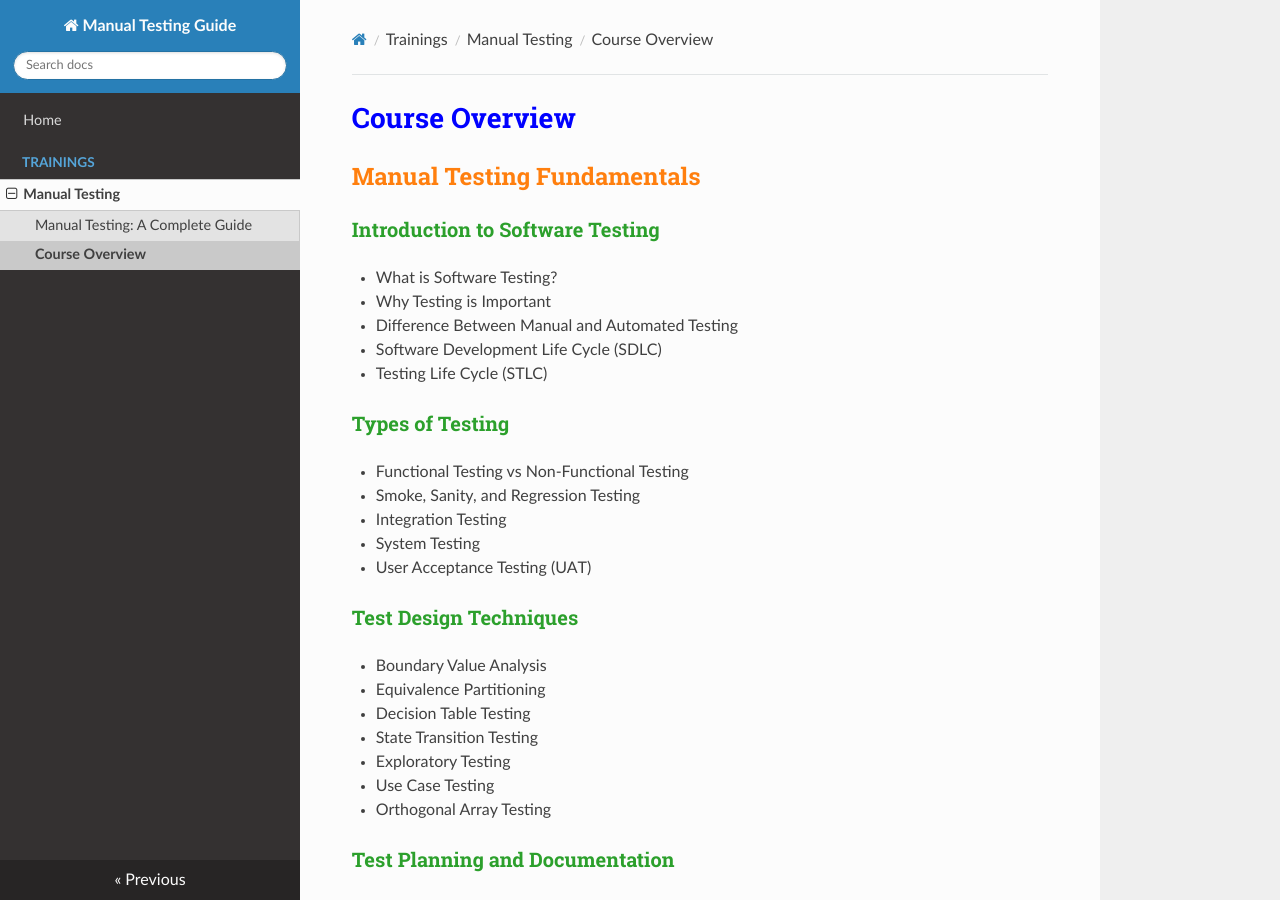
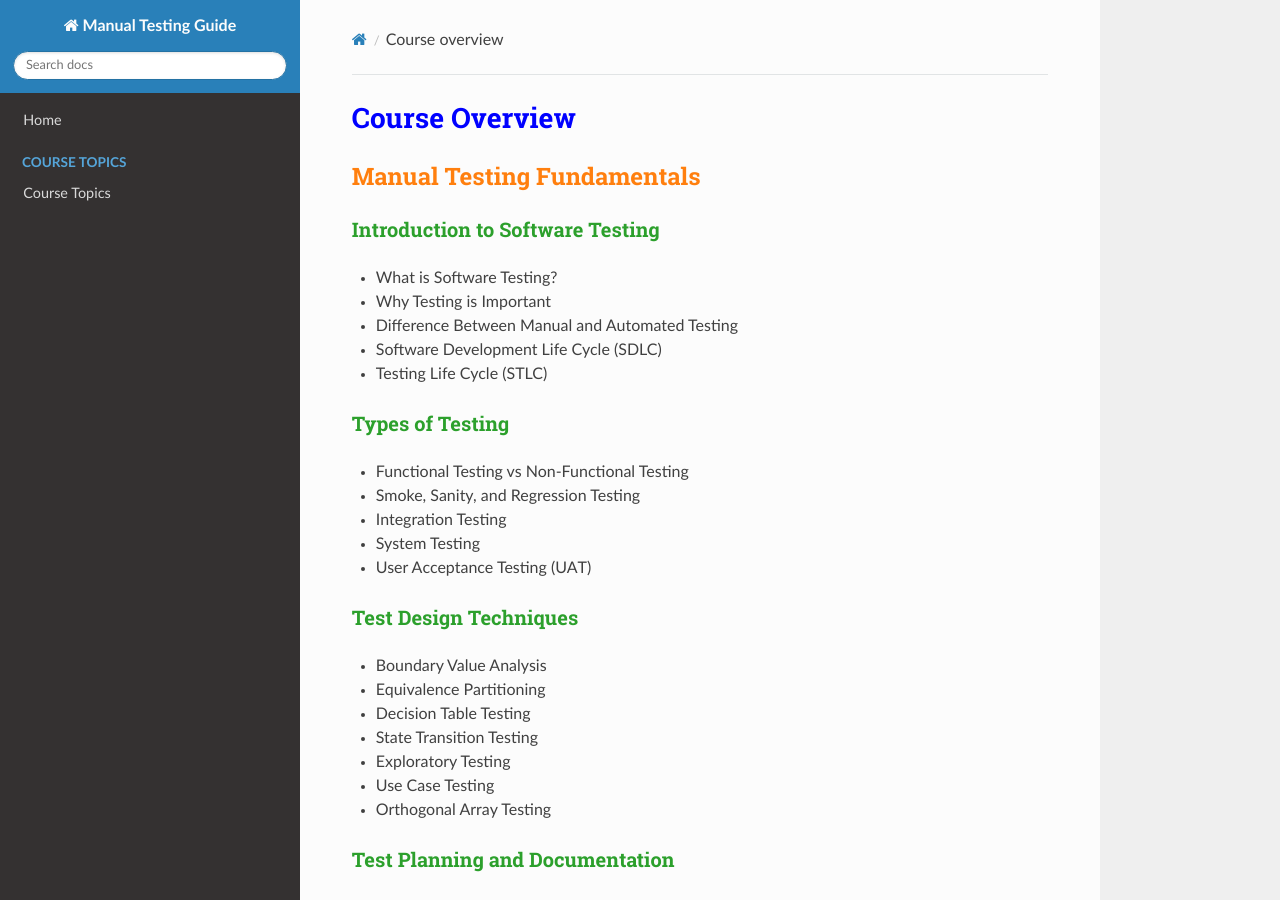
Before and after one commit to vsamanullah/manual-testing-docs, an MkDocs documentation site: the page built from docs/manual_testing/course_overview.md, in a window 1280 px wide and 900 px high. Built offline with MkDocs 1.6.1, drawn with Linux system fonts in a browser that asks for light colours; nearby versions of some CDN libraries.

Commit message:
Update mkdocs.yml

```diff
--- a/mkdocs.yml
+++ b/mkdocs.yml
@@ -1,10 +1,17 @@
 site_name: Manual Testing Guide
+theme:
+  name: material  # This gives a modern sidebar navigation
+  palette:
+    primary: blue
+    accent: light blue
+  features:
+    - navigation.instant
+    - navigation.tracking
+    - navigation.tabs
 theme:
   name: readthedocs  # This gives a modern sidebar navigation
 
 nav:
   - Home: index.md
-  - Trainings:
-      - Manual Testing:
-          - manual_testing.md
-          - Course Overview: manual_testing/course_overview.md
+  - Course Topics:
+      - Course Topics: course_overview.md
```
